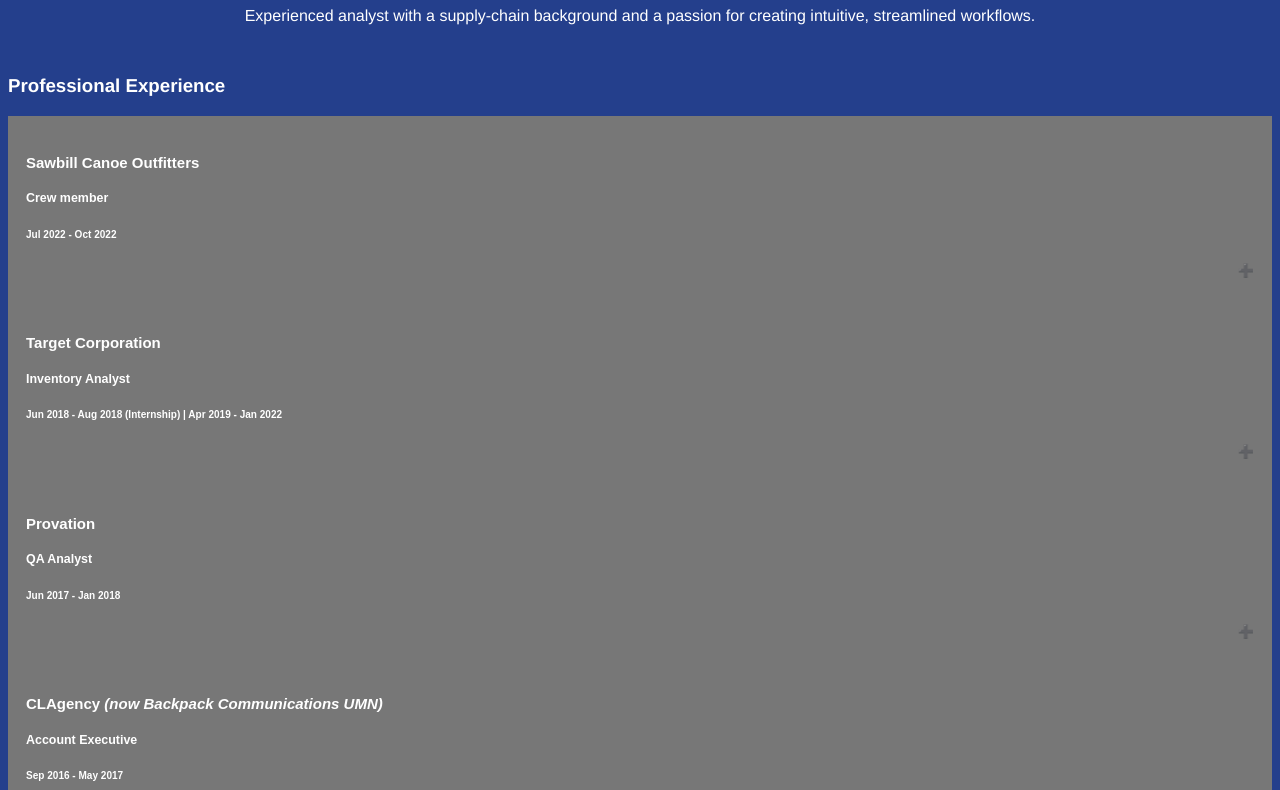
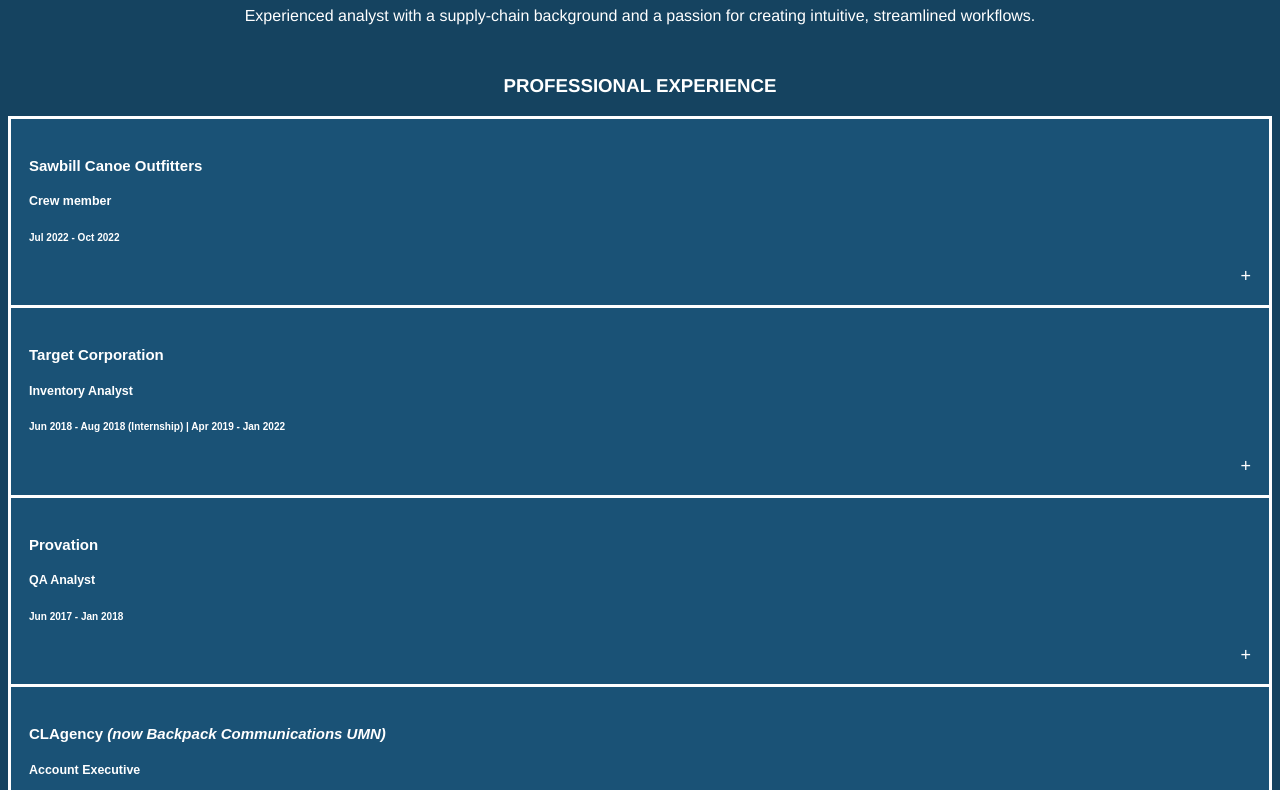
Before and after one commit to grahamhsmith/grahamhsmith.github.io, a plain HTML site: page index.html in a window 1280 px wide. Shown: the part 73-863 px from the top of the page. Drawn offline with Linux system fonts and the light colour scheme.

Commit message:
Update style.css

```diff
--- a/style.css
+++ b/style.css
@@ -1,5 +1,5 @@
 body{
-  background-color:#243F8C;
+  background-color:#154360;
   color: white;
   font-family: Helvetica, Arial, sans-serif;
   margin:;
@@ -11,40 +11,59 @@ body{
 }
 
 .exp-header{
+  text-transform: uppercase;
+  text-align: center;
 
 }
 
 .collapsible {
-  background-color: #777;
+  background-color: #1A5276;
   color: white;
   cursor: pointer;
   padding: 18px;
   width: 100%;
-  border: none;
+  border: 3px solid white;
+  border-bottom: none;
   text-align: left;
   outline: none;
   font-size: 15px;
 }
 
-.active, .collapsible:hover {
-  background-color: #555;
+.collapsible:last-of-type {
+  border-bottom: 3px solid white;
+}
+
+.active{
+  background-color: #1F618D;
+  border-bottom:3px solid white;
+}
+
+.collapsible:hover {
+  background-color: #1F618D;
 }
 
 .content {
   padding: 0 18px;
   display: none;
   overflow: hidden;
-  background-color: #f1f1f1;
+  background-color: #2471A3;
 }
 
-.collapsible:after {
-  content: '\02795'; /* Unicode character for "plus" sign (+) */
-  font-size: 13px;
+li{
+  margin-bottom: 10px;
+  font-size: 15px;
+}
+
+
+.collapsible::after {
+  font-family: sans-serif;
+  content: "+";
+  font-size: 18px;
   color: white;
   float: right;
   margin-left: 5px;
 }
 
-.active:after {
-  content: "\2796"; /* Unicode character for "minus" sign (-) */
+.active::after {
+  content: "-";
 }
```
